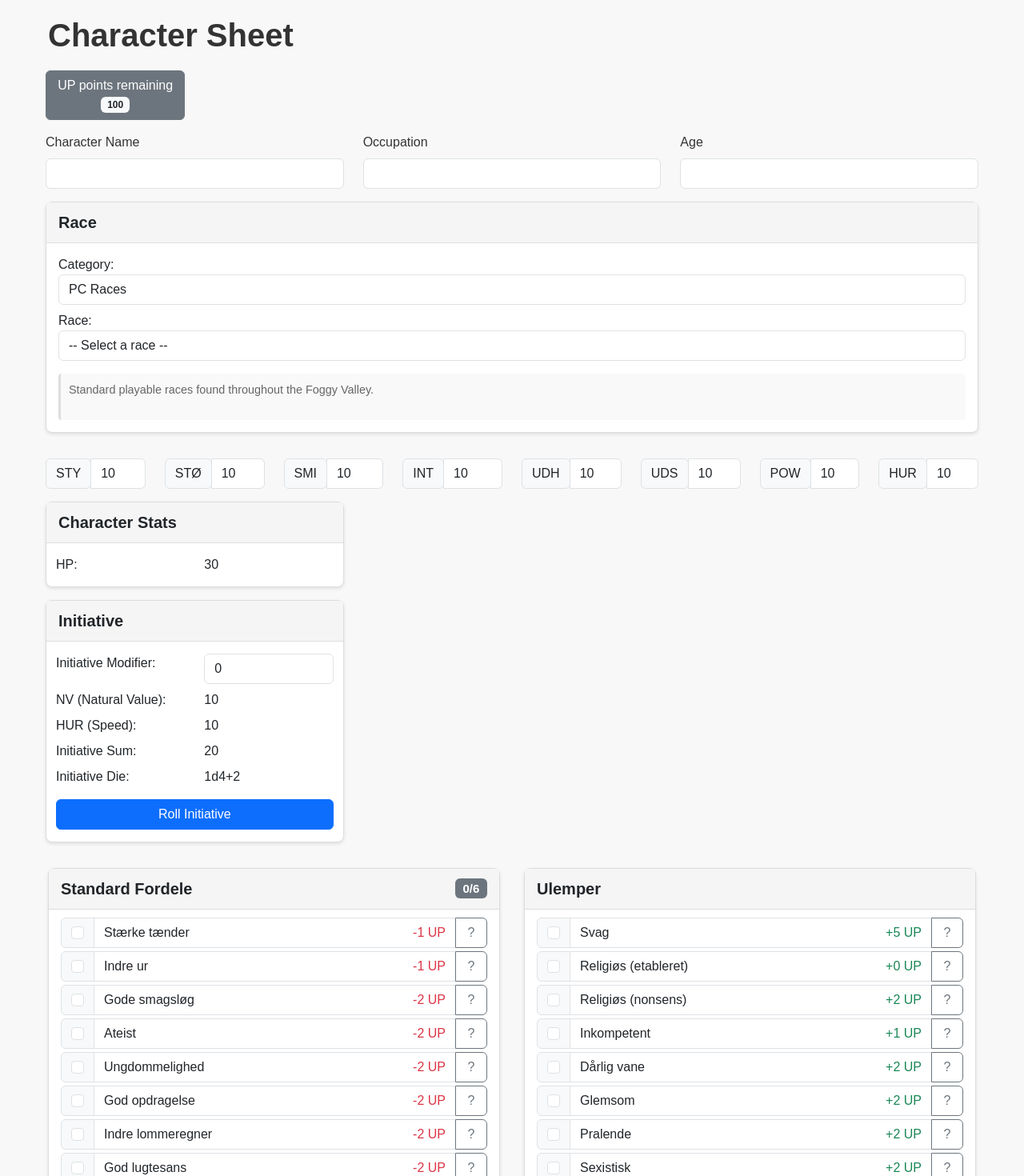
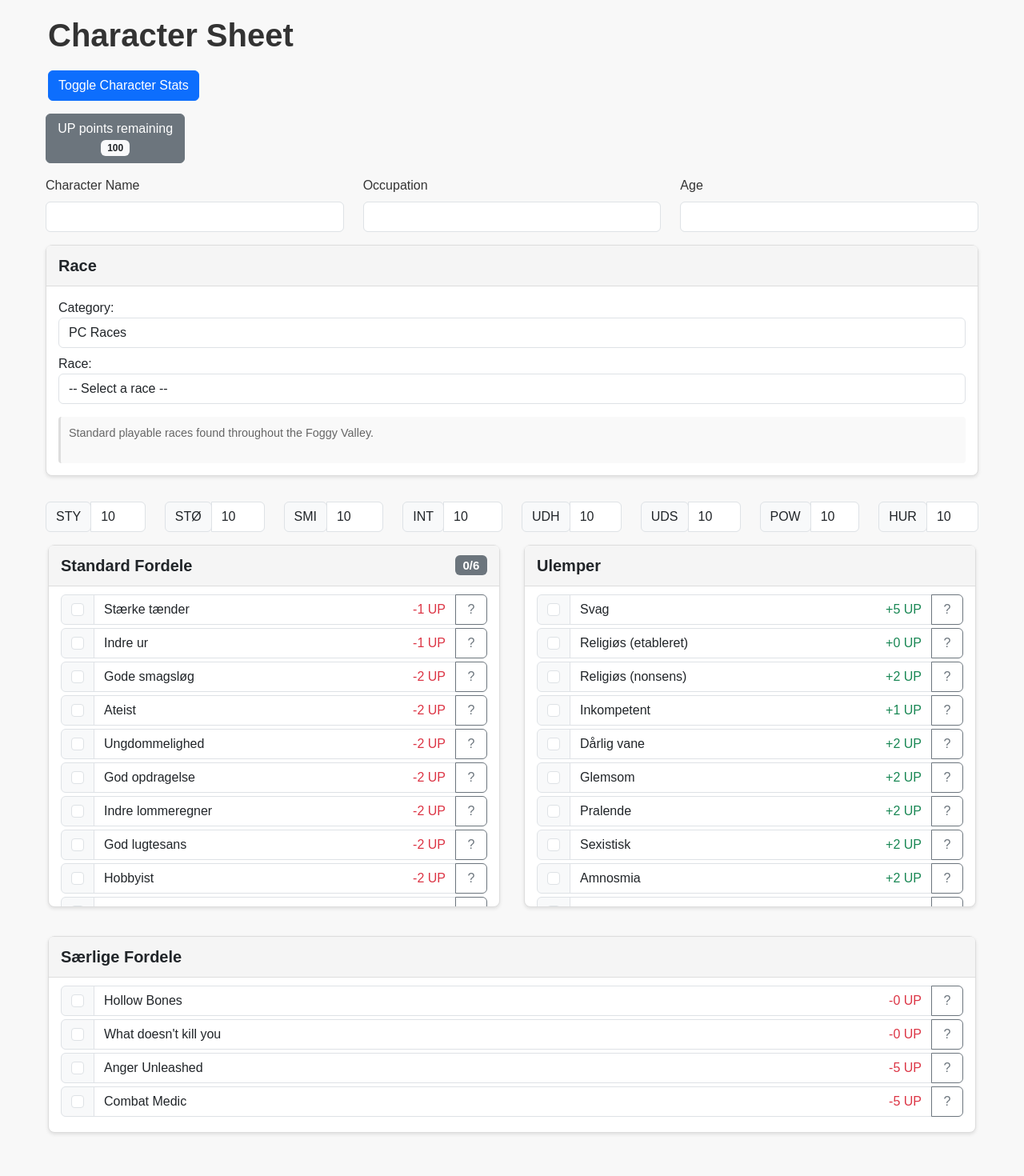
Before and after one commit to sofusalbertsen/foggy-chars, a Vue app: page / in a window 1280 px wide. Shown: the top 1470 px of the page at 80% size. Built offline with nearby package versions, Linux system fonts and the light colour scheme.

Commit message:
Add off-canvas panel for character stats with toggle functionality

```diff
--- a/src/App.vue
+++ b/src/App.vue
@@ -1,6 +1,11 @@
 <template>
   <div class="container">
     <h1>Character Sheet</h1>
+    <!-- Button to toggle off-canvas -->
+    <button class="btn btn-primary mb-3" type="button" @click="toggleOffcanvas">
+      Toggle Character Stats
+    </button>
+
     <div class="row mb-3">
       <Up />
     </div>
@@ -17,11 +22,20 @@
         <Stat v-for="stat in characterStore.stats" :key="stat.name" :stat="stat" />
       </div>
     </div>
-    <div class="row mb-3">
-      <div class="col-md-4">
-        <div class="row">
-          <div class="col-12 mb-3">
-            <div class="card">
+
+    <!-- Off-canvas panel for Character Stats and Initiative -->
+    <div class="offcanvas offcanvas-end" tabindex="-1" id="statsOffcanvas" ref="offcanvas">
+      <div class="offcanvas-header">
+        <h5 class="offcanvas-title">Character Details</h5>
+        <button
+          type="button"
+          class="btn-close"
+          @click="toggleOffcanvas"
+          aria-label="Close"
+        ></button>
+      </div>
+      <div class="offcanvas-body">
+        <div class="card mb-3">
           <div class="card-header">Character Stats</div>
           <div class="card-body">
             <div class="row">
@@ -30,11 +44,7 @@
             </div>
           </div>
         </div>
-          </div>
-          <div class="col-12">
         <Initiative />
-          </div>
-        </div>
       </div>
     </div>
 
@@ -67,7 +77,7 @@
 </template>
 
 <script>
-import { computed } from 'vue'
+import { computed, ref } from 'vue'
 import { useCharacterStore } from './stores/characterStore'
 import { getStandardAdvantages, getSpecialAdvantages } from './data/advantages'
 import Up from './components/Up.vue'
@@ -91,6 +101,16 @@ export default {
 
   setup() {
     const characterStore = useCharacterStore()
+    const offcanvas = ref(null)
+
+    const toggleOffcanvas = () => {
+      const offcanvasEl = document.getElementById('statsOffcanvas')
+      if (offcanvasEl.classList.contains('show')) {
+        offcanvasEl.classList.remove('show')
+      } else {
+        offcanvasEl.classList.add('show')
+      }
+    }
 
     const standardAdvantages = computed(() => {
       return getStandardAdvantages().filter((adv) => adv.advantage)
@@ -109,6 +129,8 @@ export default {
       standardAdvantages,
       standardDisadvantages,
       specialAdvantages,
+      offcanvas,
+      toggleOffcanvas,
     }
   },
 }
@@ -216,4 +238,44 @@ h1 {
 .advantage-selector .options li:last-child {
   border-bottom: none;
 }
+
+/* Off-canvas styles */
+.offcanvas {
+  position: fixed;
+  top: 0;
+  right: -320px;
+  height: 100vh;
+  width: 320px;
+  background-color: white;
+  transition: transform 0.3s ease-in-out;
+  z-index: 1050;
+  overflow-y: auto;
+  box-shadow: -2px 0 5px rgba(0, 0, 0, 0.1);
+}
+
+.offcanvas.show {
+  transform: translateX(-320px);
+}
+
+.offcanvas-header {
+  display: flex;
+  align-items: center;
+  justify-content: space-between;
+  padding: 1rem;
+  border-bottom: 1px solid #ddd;
+}
+
+.offcanvas-body {
+  padding: 1rem;
+}
+.btn-close {
+  background: transparent;
+  border: none;
+  font-size: 1.5rem;
+  cursor: pointer;
+}
+
+.btn-close:focus {
+  outline: none;
+}
 </style>
```
Lines whose indentation alone changed are shown as unchanged.
